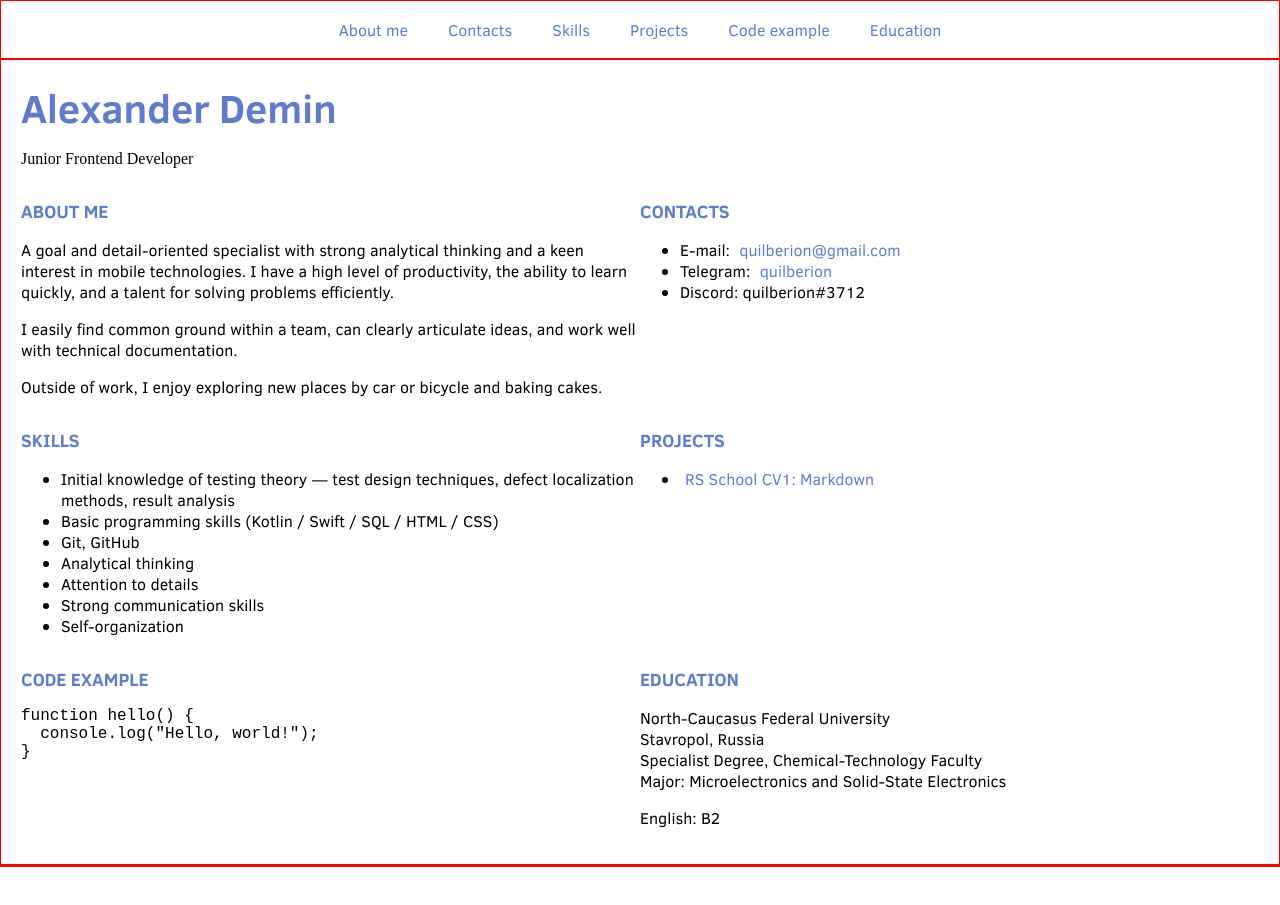
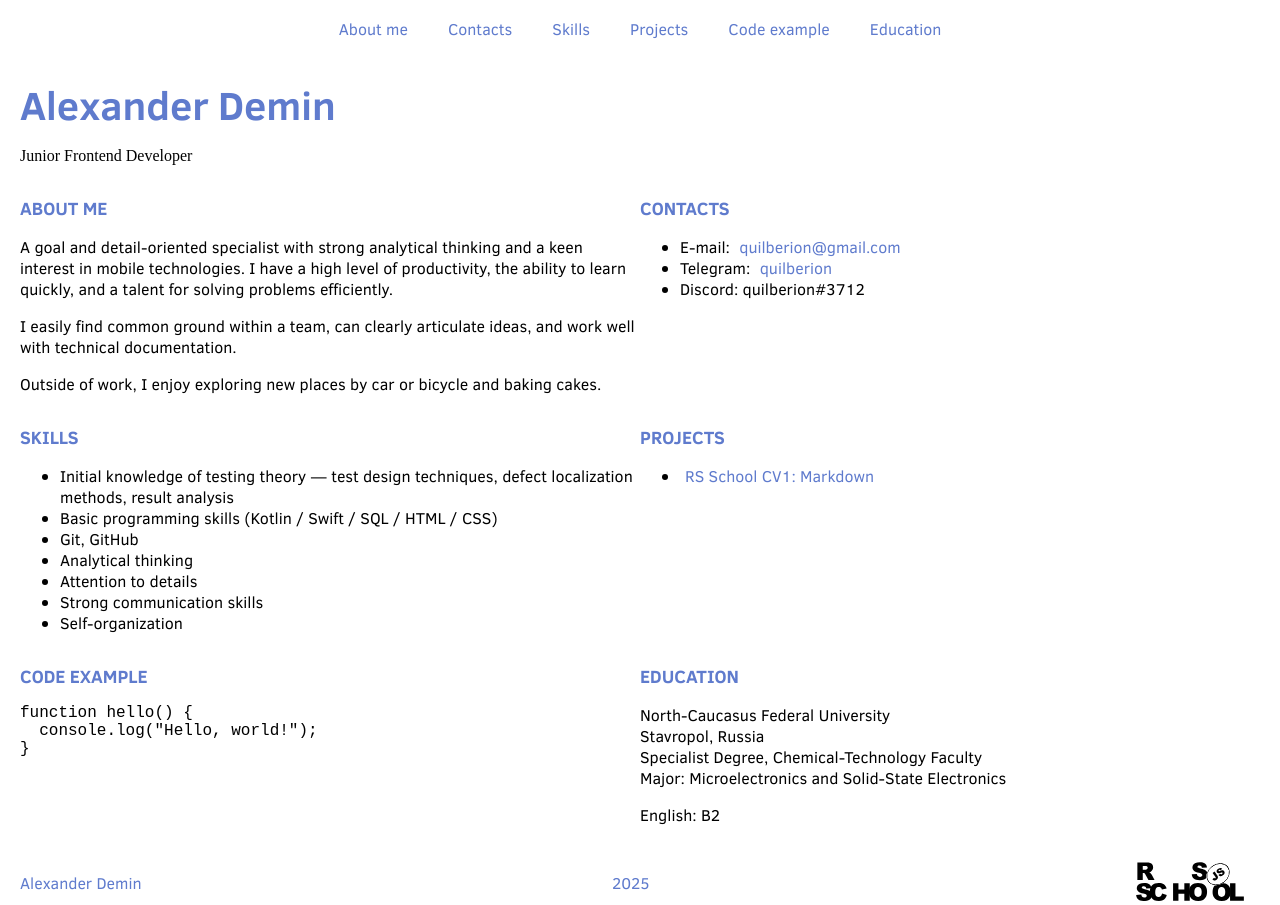
Before and after one commit to ABDemin/rsschool-cv, a plain HTML site: page index.html in a window 1280 px wide. Before the commit the page ends 867 px from the top, so only its background shows below. Drawn offline with Linux system fonts and the light colour scheme.

Commit message:
feat: add footer

```diff
--- a/index.html
+++ b/index.html
@@ -88,7 +88,11 @@ function hello() {
     </div>
   </main>
   <footer class="footer">
-    <div class="container"></div>
+    <div class="container footer-container">
+      <div><a class="footer-link" href="https://github.com/ABDemin">Alexander Demin</a></div>
+      <div class="footer-text">2025</div>
+      <div><a href="https://rs.school/courses/javascript-ru"><img width="140" height="40" src="assets/images/rs-school-logo.svg" alt="RS School logo"></a></div>
+    </div>
   </footer>
 </body>
 </html>
--- a/style.css
+++ b/style.css
@@ -39,7 +39,6 @@ body {
 }
 
 .header {
-  border: 1px solid red;
   margin: 0;
 }
 
@@ -70,7 +69,6 @@ body {
 }
 
 .main {
-  border: 1px solid red;
   margin: 0;
   padding: 20px;
 }
@@ -113,9 +111,10 @@ h1 {
 
   font-family: ClearSans, sans-serif;
   text-decoration: none;
+
+  color: #5f7bcd;
+
   transition: color 0.3s;
-
-  color: #5f7bcd
 }
 
 .section-link:hover {
@@ -123,6 +122,35 @@ h1 {
 }
 
 .footer {
-  border: 1px solid red;
   margin: 0;
+  padding: 0 20px;
 }
+
+.footer-container {
+  display: flex;
+  flex-direction: row;
+  justify-content: space-between;
+  align-items: center;
+}
+
+.footer-text {
+
+  font-family: ClearSans, sans-serif;
+  font-size: 16px;
+
+  color: #5f7bcd;
+}
+
+.footer-link {
+  font-family: ClearSans, sans-serif;
+  font-size: 16px;
+  text-decoration: none;
+
+  color: #5f7bcd;
+
+  transition: color 0.3s;
+}
+
+.footer-link:hover {
+  color: burlywood;
+}
```
Also changed, not shown: assets/images/rs-school-logo.svg (added).
